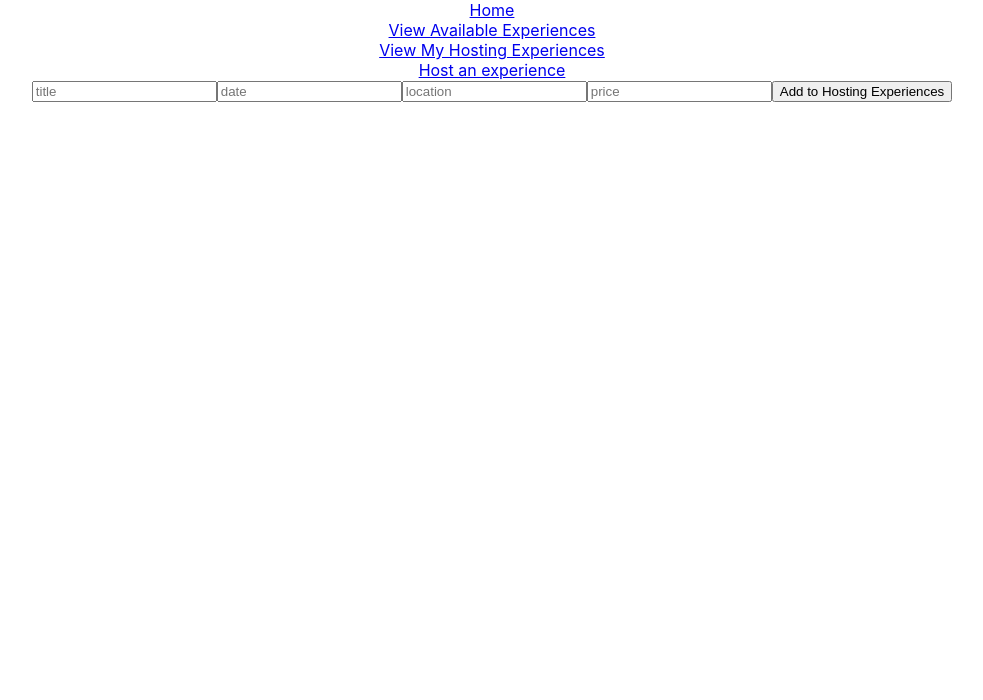
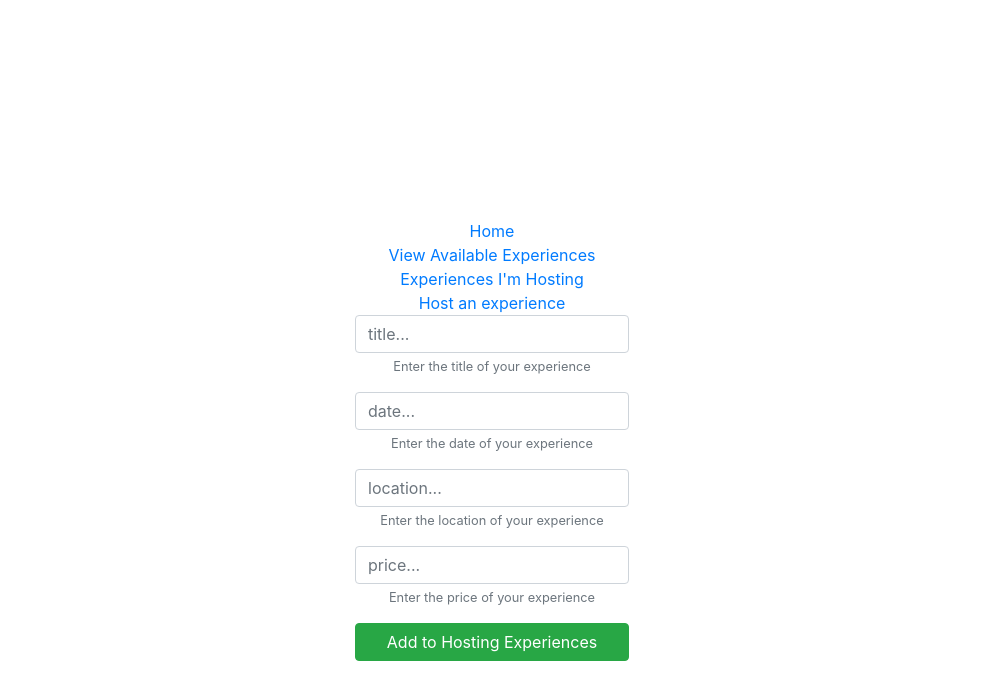
Before and after one commit to a-to-z-experiences/front-end, a React (Create React App) app in the folder experiences/: page /edit-experience in a window 1280 px wide. Shown: the top 700 px of the page, without its empty margins (148-1131 px from the left). Built offline with nearby package versions, Linux system fonts and the light colour scheme; sample sign-in values are in the browser's storage.

Commit message:
added some styling from reactstrap

```diff
--- a/experiences/package.json
+++ b/experiences/package.json
@@ -3,14 +3,14 @@
   "version": "0.1.0",
   "private": true,
   "dependencies": {
-    "@material-ui/core": "^4.1.3",
-    "@material-ui/icons": "^4.2.1",
     "axios": "^0.19.0",
+    "bootstrap": "^4.3.1",
     "react": "^16.8.6",
     "react-dom": "^16.8.6",
     "react-redux": "^7.1.0",
     "react-router-dom": "^5.0.1",
     "react-scripts": "3.0.1",
+    "reactstrap": "^8.0.0",
     "redux": "^4.0.1",
     "redux-logger": "^3.0.6",
     "redux-thunk": "^2.3.0"
--- a/experiences/public/index.html
+++ b/experiences/public/index.html
@@ -3,17 +3,6 @@
   <head>
     <meta charset="utf-8" />
     <link rel="shortcut icon" href="%PUBLIC_URL%/favicon.ico" />
-    <!--
-      Roboto font and icons that material ui depends on
-    -->
-    <link
-      rel="stylesheet"
-      href="https://fonts.googleapis.com/css?family=Roboto:300,400,500,700&display=swap"
-    />
-    <link
-      rel="stylesheet"
-      href="https://fonts.googleapis.com/icon?family=Material+Icons"
-    />
     <meta name="viewport" content="width=device-width, initial-scale=1" />
     <meta name="theme-color" content="#000000" />
 
--- a/experiences/src/components/AvailableExperiences.js
+++ b/experiences/src/components/AvailableExperiences.js
@@ -24,7 +24,7 @@ class AvailableExperiences extends Component {
         </Link>
         <Link to="/hosting-experiences">
           <div className="hosting-experiences-title">
-            View My Hosting Experiences
+            Experiences I'm Hosting
           </div>
         </Link>
         <Link to="/host-an-experience">
--- a/experiences/src/components/Form.js
+++ b/experiences/src/components/Form.js
@@ -1,12 +1,28 @@
 import React, { Component } from "react";
 // import Link
 import { Link } from "react-router-dom";
+// import Button and other stuff from reactstrap component
+import {
+  Button,
+  Form,
+  FormGroup,
+  Label,
+  Input,
+  FormText,
+  Container,
+  Row,
+  Col
+} from "reactstrap";
 // import postNewExperience action creator
 import { postNewExperience } from "../actions";
 // import connect to connect the action creators and props we want from reducer's state to component
 import { connect } from "react-redux";
-
-class Form extends Component {
+const divStyle = {
+  display: "flex",
+  alignItems: "center",
+  minHeight: "880px"
+};
+class ExperienceForm extends Component {
   state = {
     newExperience: {
       title: "",
@@ -17,6 +33,8 @@ class Form extends Component {
   };
   render() {
     return (
+      <div className="wrapper" style={divStyle}>
+        <Container className="d-flex justify-content-center">
           <div className="form">
             <Link to="/">
               <div className="user-home-title">Home</div>
@@ -28,39 +46,63 @@ class Form extends Component {
             </Link>
             <Link to="/hosting-experiences">
               <div className="hosting-experiences-title">
-            View My Hosting Experiences
+                Experiences I'm Hosting
               </div>
             </Link>
             <Link to="/host-an-experience">
               <div className="host-an-experience-title">Host an experience</div>
             </Link>
-        <form onSubmit={this.hostNewExperienceHandler}>
-          <input
+            <Form onSubmit={this.hostNewExperienceHandler}>
+              <FormGroup>
+                <Input
+                  valid={this.state.newExperience.title}
                   name="title"
+                  type="string"
                   value={this.state.newExperience.title}
-            placeholder="title"
+                  placeholder="title..."
                   onChange={this.changeHandler}
                 />
-          <input
+                <FormText>Enter the title of your experience</FormText>
+              </FormGroup>
+              <FormGroup>
+                <Input
+                  valid={this.state.newExperience.date}
                   name="date"
+                  type="string"
                   value={this.state.newExperience.date}
-            placeholder="date"
+                  placeholder="date..."
                   onChange={this.changeHandler}
                 />
-          <input
+                <FormText>Enter the date of your experience</FormText>
+              </FormGroup>
+              <FormGroup>
+                <Input
+                  valid={this.state.newExperience.location}
                   name="location"
+                  type="string"
                   value={this.state.newExperience.location}
-            placeholder="location"
+                  placeholder="location..."
                   onChange={this.changeHandler}
                 />
-          <input
+                <FormText>Enter the location of your experience</FormText>
+              </FormGroup>
+              <FormGroup>
+                <Input
+                  valid={this.state.newExperience.price}
                   name="price"
+                  type="string"
                   value={this.state.newExperience.price}
-            placeholder="price"
+                  placeholder="price..."
                   onChange={this.changeHandler}
                 />
-          <button>Add to Hosting Experiences</button>
-        </form>
+                <FormText>Enter the price of your experience</FormText>
+              </FormGroup>
+              <Button color="success" block>
+                Add to Hosting Experiences
+              </Button>
+            </Form>
+          </div>
+        </Container>
       </div>
     );
   }
@@ -107,4 +149,4 @@ const mapStateToProps = state => {
 export default connect(
   mapStateToProps,
   { postNewExperience }
-)(Form);
+)(ExperienceForm);
--- a/experiences/src/components/HostingExperiences.js
+++ b/experiences/src/components/HostingExperiences.js
@@ -17,9 +17,9 @@ class HostingExperiences extends Component {
             View Available Experiences
           </div>
         </Link>
-        <Link to="/hosting-experiences">
-          <div className="hosting-experiences-title">
-            View My Hosting Experiences
+        <Link to="/available-experiences">
+          <div className="available-experiences-title">
+            Experiences I'm Hosting
           </div>
         </Link>
         <Link to="/host-an-experience">
--- a/experiences/src/components/Login.js
+++ b/experiences/src/components/Login.js
@@ -1,7 +1,19 @@
 import React, { Component } from "react";
-// import connect to connect the action creators and props we want from reducer's state to component
+// import Button and other stuff from reactstrap component
+import {
+  Button,
+  Form,
+  FormGroup,
+  Label,
+  Input,
+  FormText,
+  Container,
+  Row,
+  Col
+} from "reactstrap";
 // importing link so I can link stuff
 import { Link } from "react-router-dom";
+// import connect to connect the action creators and props we want from reducer's state to component
 import { connect } from "react-redux";
 // import login and register action creators
 import { login, register } from "../actions";
@@ -15,14 +27,16 @@ class Login extends Component {
   };
   render() {
     return (
+      <Container className="d-flex justify-content-center">
         <div className="login">
           <div className="register-login-title">Register/Login</div>
           {this.props.error && <div className="error">{this.props.error}</div>}
           {this.props.message && (
             <div className="message">{this.props.message}</div>
           )}
-        <form>
-          <input
+          <Form>
+            <FormGroup>
+              <Input
                 name="username"
                 type="string"
                 placeholder="Enter username here"
@@ -30,7 +44,9 @@ class Login extends Component {
                 onChange={this.changeHandler}
                 required
               />
-          <input
+            </FormGroup>
+            <FormGroup>
+              <Input
                 name="password"
                 type="password"
                 placeholder="Enter password here"
@@ -38,15 +54,23 @@ class Login extends Component {
                 onChange={this.changeHandler}
                 required
               />
-          <button onClick={this.loginHandler}>Login</button>
-          <button onClick={this.registerHandler}>Register</button>
-        </form>
+            </FormGroup>
+
+            <Button color="primary" block onClick={this.loginHandler}>
+              Login
+            </Button>
+
+            <Button color="warning" block onClick={this.registerHandler}>
+              Register
+            </Button>
+          </Form>
           <Link to="/available-experiences">
             <div className="available-experiences-title">
               View Available Experiences
             </div>
           </Link>
         </div>
+      </Container>
     );
   }
 
--- a/experiences/src/components/SpecificExperience.js
+++ b/experiences/src/components/SpecificExperience.js
@@ -24,7 +24,7 @@ class SpecificExperience extends Component {
         </Link>
         <Link to="/hosting-experiences">
           <div className="hosting-experiences-title">
-            View My Hosting Experiences
+            Experiences I'm Hosting
           </div>
         </Link>
         <Link to="/host-an-experience">
--- a/experiences/src/components/UserHome.js
+++ b/experiences/src/components/UserHome.js
@@ -28,7 +28,7 @@ class UserHome extends Component {
         </Link>
         <Link to="/hosting-experiences">
           <div className="hosting-experiences-title">
-            View My Hosting Experiences
+            Experiences I'm Hosting
           </div>
         </Link>
         <Link to="/host-an-experience">
--- a/experiences/src/index.css
+++ b/experiences/src/index.css
@@ -5,6 +5,10 @@ body {
     sans-serif;
   -webkit-font-smoothing: antialiased;
   -moz-osx-font-smoothing: grayscale;
+  font-feature-settings: "pnum";
+  font-variant-numeric: proportional-nums;
+  text-rendering: optimizeLegibility;
+  font-size: 62.5%;
 }
 
 code {
--- a/experiences/src/index.js
+++ b/experiences/src/index.js
@@ -1,6 +1,8 @@
 import React from "react";
 import ReactDOM from "react-dom";
 import "./index.css";
+// import bootstrap css
+import "bootstrap/dist/css/bootstrap.min.css";
 import App from "./App";
 import * as serviceWorker from "./serviceWorker";
 // importing rootReducer so our store variable that we pass to Provider as props can use the reducer's returned state
```
Also changed, not shown: 1 other file (tests, documents, lock files or other folders). Lines whose indentation alone changed are shown as unchanged.
